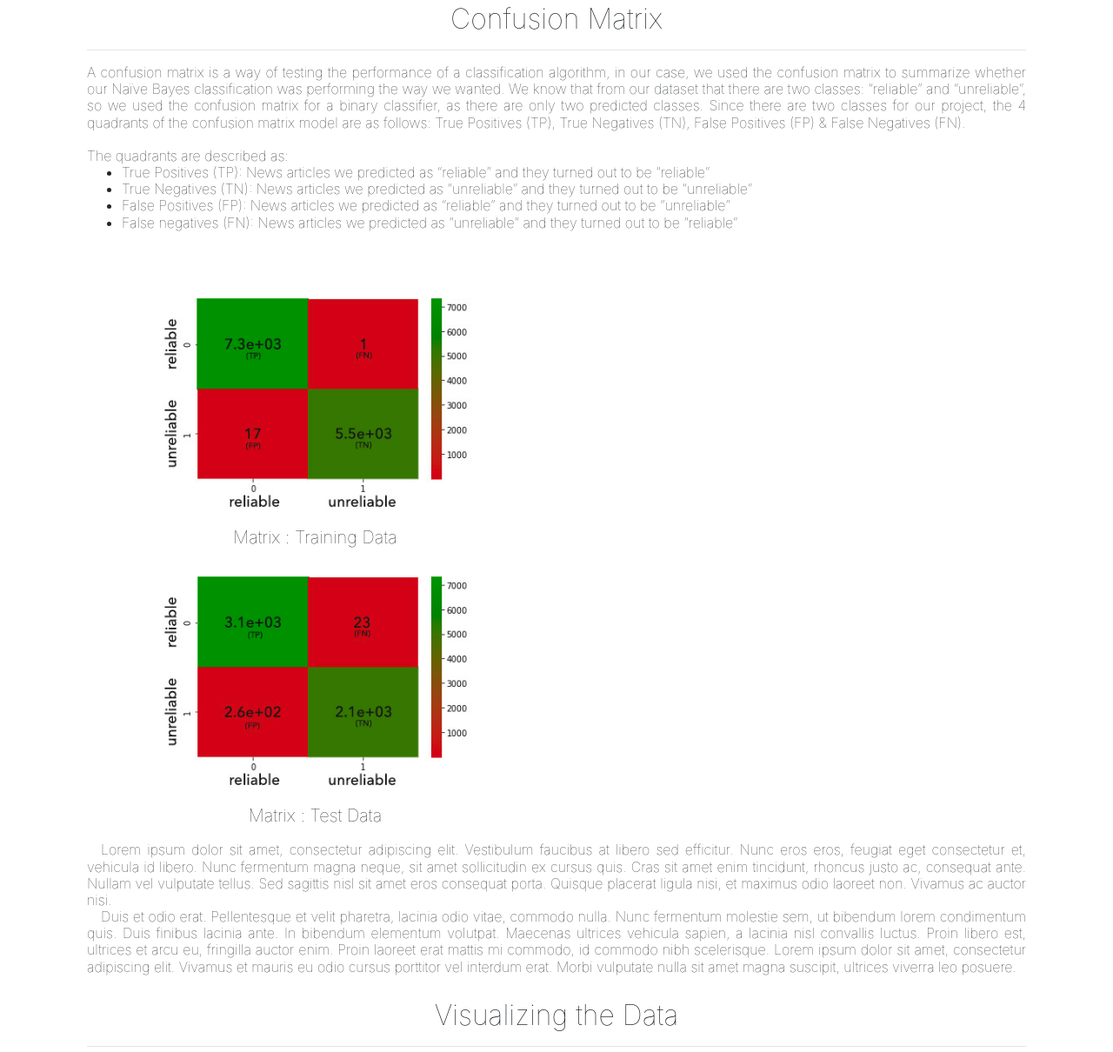
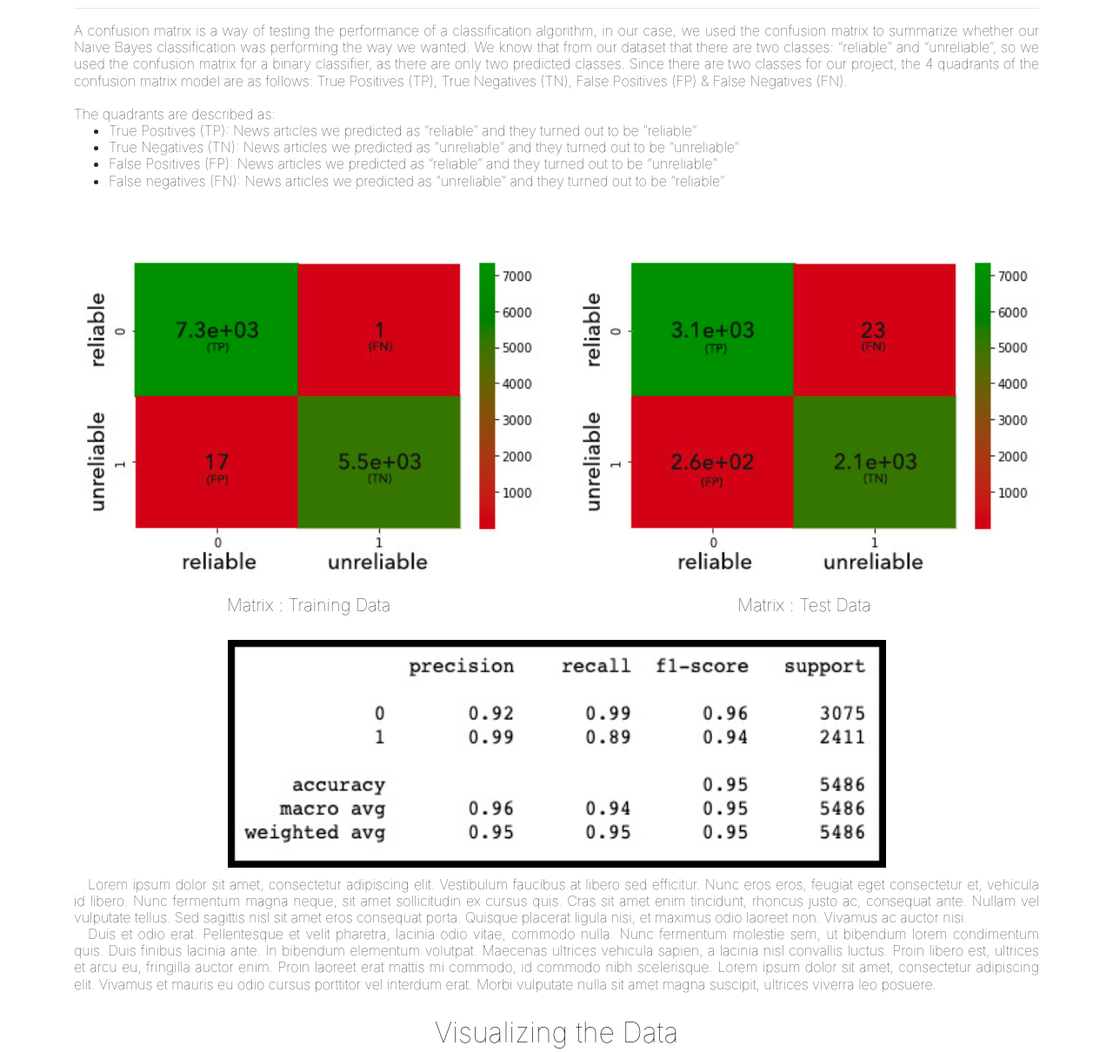
Before and after one commit to emilbello/newsish, a plain HTML site: page templates/about.html in a window 1280 px wide. Shown: the part 669-1879 px from the top of the page at 87% size. Drawn offline with nearby package versions, Linux system fonts and the light colour scheme.

Commit message:
added text and matrix

```diff
--- a/static/css/style.css
+++ b/static/css/style.css
@@ -51,7 +51,13 @@
     margin-left: auto;
     margin-right: auto;
 }
-
+.centered-img-sbs {
+    display: block;
+    margin-left: auto;
+    margin-right: auto;
+    width: 100%;
+    /* padding: 10px; */
+}
 .centered-img {
     display: block;
     margin-left: auto;
--- a/templates/about.html
+++ b/templates/about.html
@@ -33,13 +33,14 @@
         <!-- PROJECT DESCRIPTION SECTION -->
         <div class="col-12" id="project-description-section"><h2 class="centered">Project description</h2><hr></div>
         <div class="col-12"><h6 class="article thin">&emsp;Lorem ipsum dolor sit amet, consectetur adipiscing elit. Vestibulum faucibus at libero sed efficitur. Nunc eros eros, feugiat eget consectetur et, vehicula id libero. Nunc fermentum magna neque, sit amet sollicitudin ex cursus quis. Cras sit amet enim tincidunt, rhoncus justo ac, consequat ante. Nullam vel vulputate tellus. Sed sagittis nisl sit amet eros consequat porta. Quisque placerat ligula nisi, et maximus odio laoreet non. Vivamus ac auctor nisi. <br>
-            &emsp;Duis et odio erat. Pellentesque et velit pharetra, lacinia odio vitae, commodo nulla. Nunc fermentum molestie sem, ut bibendum lorem condimentum quis. Duis finibus lacinia ante. In bibendum elementum volutpat. Maecenas ultrices vehicula sapien, a lacinia nisl convallis luctus. Proin libero est, ultrices et arcu eu, fringilla auctor enim. Proin laoreet erat mattis mi commodo, id commodo nibh scelerisque. Lorem ipsum dolor sit amet, consectetur adipiscing elit. Vivamus et mauris eu odio cursus porttitor vel interdum erat. Morbi vulputate nulla sit amet magna suscipit, ultrices viverra leo posuere.</h6><br><br></div>
+            &emsp;Duis et odio erat. Pellentesque et velit pharetra, lacinia odio vitae, commodo nulla. Nunc fermentum molestie sem, ut bibendum lorem condimentum quis. Duis finibus lacinia ante. In bibendum elementum volutpat. Maecenas ultrices vehicula sapien, a lacinia nisl convallis luctus. Proin libero est, ultrices et arcu eu, fringilla auctor enim. Proin laoreet erat mattis mi commodo, id commodo nibh scelerisque. Lorem ipsum dolor sit amet, consectetur adipiscing elit. Vivamus et mauris eu odio cursus porttitor vel interdum erat. Morbi vulputate nulla sit amet magna suscipit, ultrices viverra leo posuere.
+        </h6><br><br></div>
 
 
         <!-- NAÏVE BAYES SECTION -->
         <div class="col-12" id="naive-bayes-section"><h2 class="centered">Naïve Bayes Model</h2><hr></div>
         <div class="col-12"><h6 class="article thin">&emsp;Naïve Bayes is a supervised machine learning classifier. Naïve Bayes is notedfor being a fast algorithm and being fairly accurate with predicting outcomes but works very well predicting natural language processing (NLP) problems, our project is a NLP problem. We used Naïve Bayes to predict whether or not a news article can be classified as “reliable” or “unreliable” based on certain texts pertaining to their respective “tag words”. Naïve Bayes combines both probability and Bayes’ Theorem to predict the outcome of a text, then categorizes it to a tag word. A good example of Naïve Bayes classification is categorizing emails into “Primary” or “Spam” inboxes based on the text of the email. To put Naïve Bayes simply, “tag words” is synonymous with “categories” and we are trying to decipher snippets of text that can be put into these categories. For the texts, we used the title of the article, the body of the article and a combination of both the title and body of the article to explore the different outcomes and accuracy.</h6>
-        <br><br>
+        </div><br><br>
 
             <!-- MATRIX SECTION -->
         <div class="col-12" id="matrix-section"><h2 class="centered">Confusion Matrix</h2><hr></div>
@@ -52,16 +53,23 @@
             </ul>
             <br><br></h6>
         </div>
-            <div class="col-6">
-                <img class="centered-img" src="../static/assets/trainingdata-matrix.jpg" alt="training data matrix">
+
+        <div class="col-md-6">
+                <img class="centered-img-sbs" src="../static/assets/trainingdata-matrix.jpg" alt="training data matrix">
                 <h5 class="centered padding">Matrix : Training Data</h5>
-            </div>
-            <div class="col-6">
-                <img class="centered-img" src="../static/assets/testdata-matrix.jpg" alt="training data matrix">
+        </div>
+        <div class="col-md-6">
+                <img class="centered-img-sbs" src="../static/assets/testdata-matrix.jpg" alt="test data matrix">
                 <h5 class="centered padding">Matrix : Test Data</h5>
-            </div>
-            <div class="col-12"><h6 class="article thin">&emsp;Lorem ipsum dolor sit amet, consectetur adipiscing elit. Vestibulum faucibus at libero sed efficitur. Nunc eros eros, feugiat eget consectetur et, vehicula id libero. Nunc fermentum magna neque, sit amet sollicitudin ex cursus quis. Cras sit amet enim tincidunt, rhoncus justo ac, consequat ante. Nullam vel vulputate tellus. Sed sagittis nisl sit amet eros consequat porta. Quisque placerat ligula nisi, et maximus odio laoreet non. Vivamus ac auctor nisi. <br>
-                &emsp;Duis et odio erat. Pellentesque et velit pharetra, lacinia odio vitae, commodo nulla. Nunc fermentum molestie sem, ut bibendum lorem condimentum quis. Duis finibus lacinia ante. In bibendum elementum volutpat. Maecenas ultrices vehicula sapien, a lacinia nisl convallis luctus. Proin libero est, ultrices et arcu eu, fringilla auctor enim. Proin laoreet erat mattis mi commodo, id commodo nibh scelerisque. Lorem ipsum dolor sit amet, consectetur adipiscing elit. Vivamus et mauris eu odio cursus porttitor vel interdum erat. Morbi vulputate nulla sit amet magna suscipit, ultrices viverra leo posuere.<br><br></h6></div>
+        </div>
+
+        <div class="col-md-12">
+            <img class="centered-img padding" src="../static/assets/matrix-desc.jpg" alt="matrix description">
+        </div>
+
+        <div class="col-12"><h6 class="article thin">&emsp;Lorem ipsum dolor sit amet, consectetur adipiscing elit. Vestibulum faucibus at libero sed efficitur. Nunc eros eros, feugiat eget consectetur et, vehicula id libero. Nunc fermentum magna neque, sit amet sollicitudin ex cursus quis. Cras sit amet enim tincidunt, rhoncus justo ac, consequat ante. Nullam vel vulputate tellus. Sed sagittis nisl sit amet eros consequat porta. Quisque placerat ligula nisi, et maximus odio laoreet non. Vivamus ac auctor nisi. <br>
+                &emsp;Duis et odio erat. Pellentesque et velit pharetra, lacinia odio vitae, commodo nulla. Nunc fermentum molestie sem, ut bibendum lorem condimentum quis. Duis finibus lacinia ante. In bibendum elementum volutpat. Maecenas ultrices vehicula sapien, a lacinia nisl convallis luctus. Proin libero est, ultrices et arcu eu, fringilla auctor enim. Proin laoreet erat mattis mi commodo, id commodo nibh scelerisque. Lorem ipsum dolor sit amet, consectetur adipiscing elit. Vivamus et mauris eu odio cursus porttitor vel interdum erat. Morbi vulputate nulla sit amet magna suscipit, ultrices viverra leo posuere.
+                <br><br></h6></div>
 
         <!-- VISUALIZING SECTION -->
         <div class="col-12" id="word-cloud-section"><h2 class="centered">Visualizing the Data</h2><hr></div>
```
Also changed, not shown: templates/index.html (+2 -2 lines), static/assets/matrix-desc.jpg (added), static/assets/newsish-fav.png.
